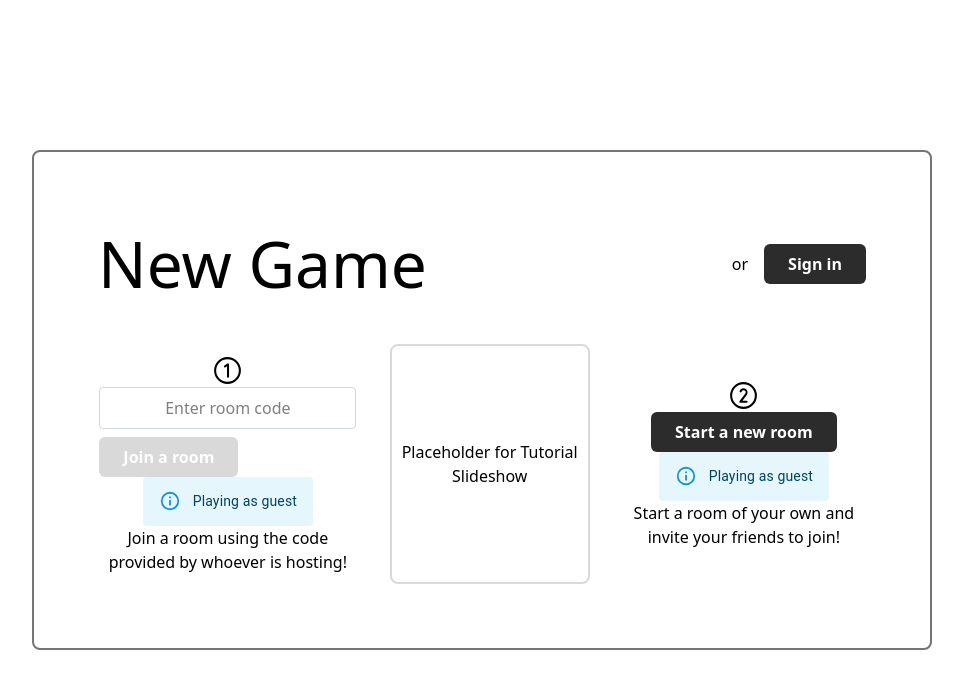
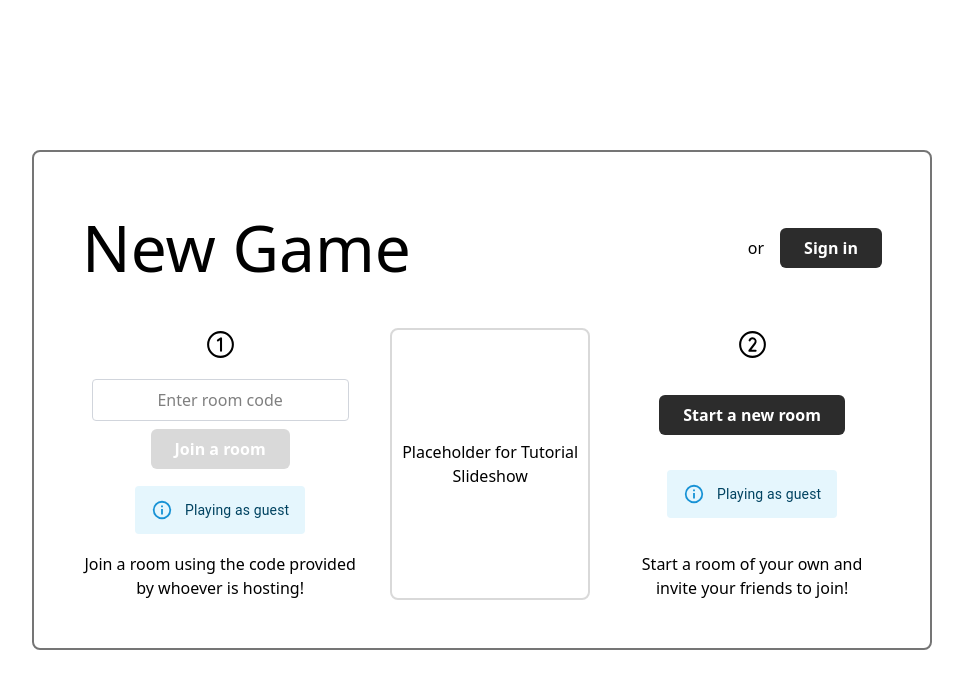
Before and after one commit to NLuke17/Telestration, a React app in the folder frontend/: page / in a window 1280 px wide. Shown: the top 688 px of the page, without its empty margins (158-1121 px from the left). Built offline with nearby package versions, Linux system fonts and the light colour scheme; no server answers; the HTML template or start-up script is replaced by a standard one.

Commit message:
Fixed Home page layout

```diff
--- a/frontend/src/features/home/HomePage.tsx
+++ b/frontend/src/features/home/HomePage.tsx
@@ -85,7 +85,7 @@ const HomePage: React.FC = () => {
     return (
         <div className="flex flex-col justify-center items-center h-screen">
             {/* Home content container */}
-            <Container width='900px' height='500px' padding='4em' className='flex items-center justify-center gap-8 flex-col border-2 border-dark-grey rounded-lg'>
+            <Container width='900px' height='500px' padding='3em' className='flex items-center justify-center gap-8 flex-col border-2 border-dark-grey rounded-lg'>
                 {/* Heading */}
                 <div className="relative z-20 flex w-full shrink-0 items-center justify-between gap-4">
                     <h1 className="text-heading-1 text-left">New Game</h1>
@@ -120,11 +120,11 @@ const HomePage: React.FC = () => {
                     </div>
                 </div>
                 {/* Main content */}
-                <div className="flex min-h-0 w-full flex-1 flex-row items-center justify-center gap-8">
+                <div className="flex min-h-0 w-full flex-1 flex-row justify-center gap-8">
                     {/* Join a room option */}
                     <div className='flex min-h-0 flex-col items-center justify-between text-center'>
                         <PiNumberCircleOne size={33}/>
-                        <div className="flex flex-col gap-2">
+                        <div className="flex flex-col items-center gap-2">
                             <input
                                 type="text"
                                 placeholder="Enter room code"
```
